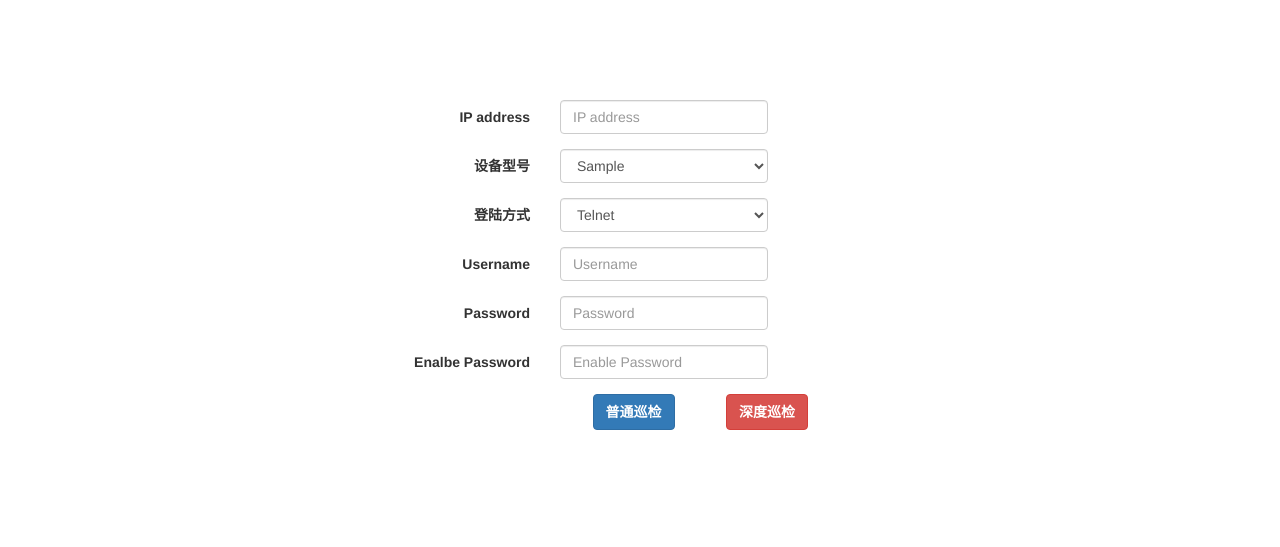
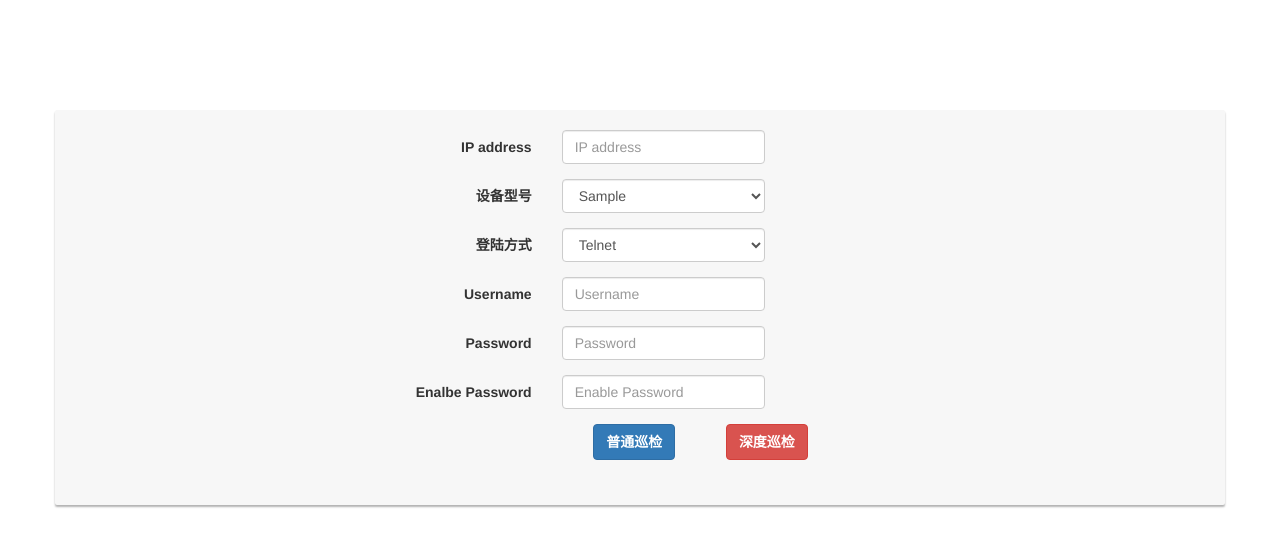
Before and after one commit to haixiaohai/flask-mit, a Flask app: page /single in a window 1280 px wide. Shown: the part 52-599 px from the top of the page. Run offline with Flask 2, Linux system fonts and the light colour scheme; tables that the repository leaves empty hold one stand-in row (values such as "Sample post"); some libraries are stand-ins or nearby versions.

Commit message:
20190109 last commit

```diff
--- a/app/templates/index.html
+++ b/app/templates/index.html
@@ -37,7 +37,5 @@
         </div>
     </div>
     </div>
-
-
 </div>
 {% endblock page_content %}
--- a/app/templates/single.html
+++ b/app/templates/single.html
@@ -1,7 +1,7 @@
 {% extends "base.html" %}
 {% import 'bootstrap/wtf.html' as wtf %}
 {% block page_content %}
-    <div class="container">
+    <div class="container card">
         <div class="col-lg-offset-3 col-lg-6">
             <form action="{{ url_for('single') }}" method="POST" class="form-horizontal" autocomplete="off">
                 {{ form.hidden_tag() }}
```
